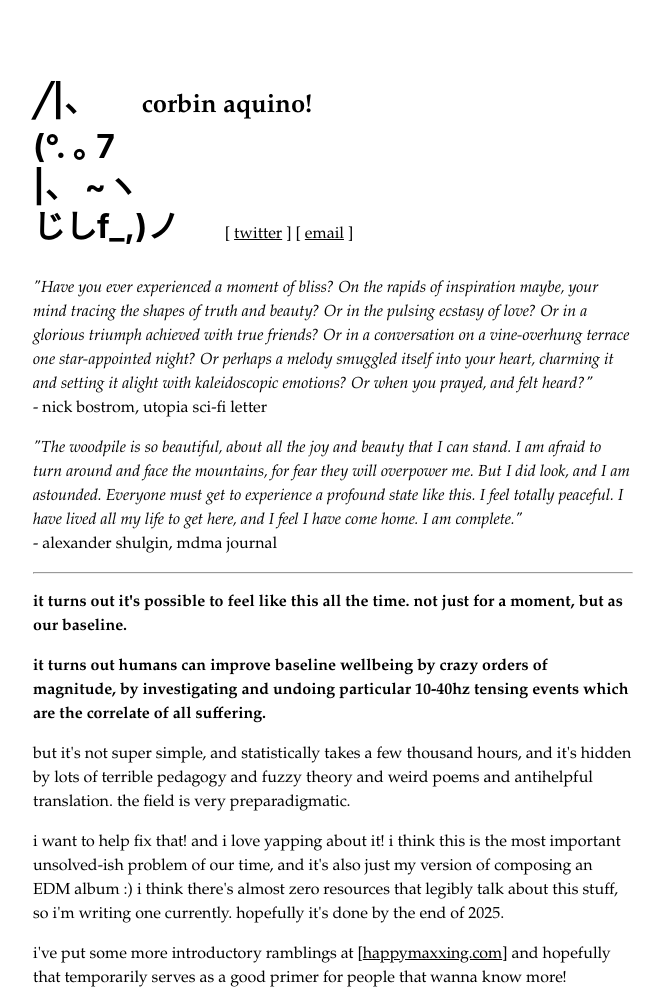
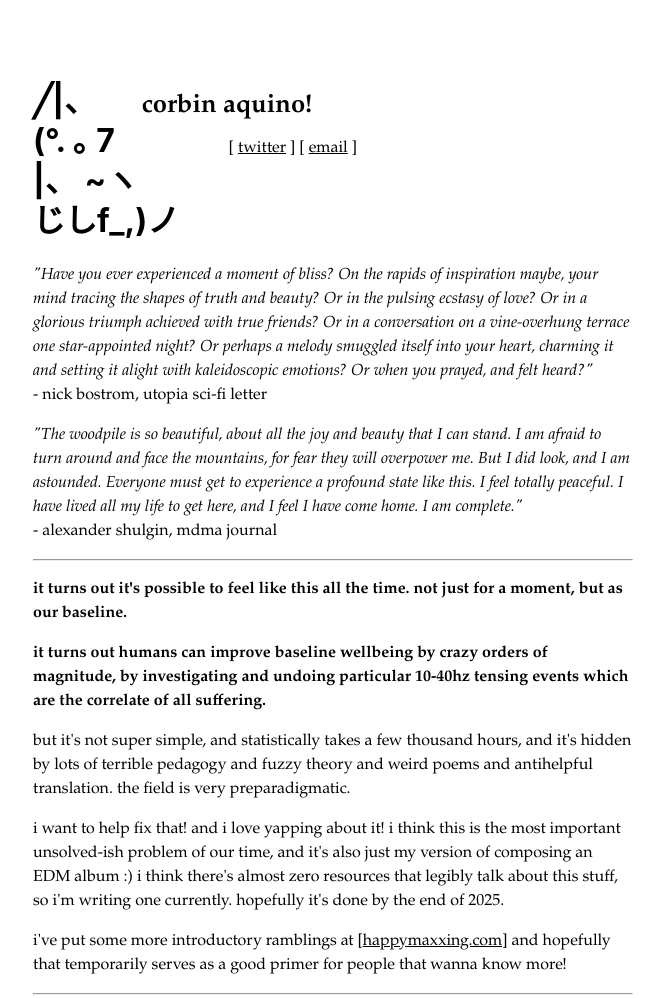
Before and after one commit to ubercorb77/corbinaquino-website, a plain HTML site: page index.html in a window 1280 px wide. Shown: the top 998 px of the page, without its empty margins (307-971 px from the left). Drawn offline with nearby package versions, Linux system fonts and the light colour scheme; no server answers.

Commit message:
nicer header

```diff
--- a/index.html
+++ b/index.html
@@ -5,15 +5,22 @@
     <meta name="viewport" content="width=device-width, initial-scale=1.0">
     <title>corbin aquino!</title>
     <style>
-        body, #name, .cat-links {
-            font-family: "Palatino", "Palatino Linotype", "Book Antiqua", serif;
+        :root {
+            --font-family: "Palatino", "Palatino Linotype", "Book Antiqua", serif;
         }
 
+
         body {
+            font-family: var(--font-family);
             padding: 20px;
             margin: 40px auto;
             max-width: 600px;
             line-height: 1.5em;
+        }
+
+        #name, .cat-links {
+            font-family: var(--font-family);
+            line-height: 1;
         }
 
         #name {
@@ -51,13 +58,14 @@
     </script>
 </head>
 <body>
-    <h1 id="cat">
+
+<h1 id="cat">
 ╱|、&nbsp;&nbsp;&nbsp;&nbsp;&nbsp;&nbsp;<span id="name">corbin aquino!</span> <br>
-(°. ｡ 7
+(°. ｡ 7&nbsp;&nbsp;&nbsp;&nbsp;&nbsp;&nbsp;&nbsp;&nbsp;&nbsp;&nbsp;&nbsp;&nbsp;&nbsp;&nbsp;&nbsp;<span class="cat-links">[ <a href="https://x.com/corbindreams">twitter</a> ] [ <a href="mailto:corbin_aquino@brown.edu">email</a> ]</span>
 <br>
 |、 ~ヽ
 <br>
-じしf_,)ノ&nbsp;&nbsp;&nbsp;&nbsp;&nbsp;&nbsp;<span class="cat-links">[ <a href="https://x.com/corbindreams">twitter</a> ] [ <a href="mailto:corbin_aquino@brown.edu">email</a> ]</span>
+じしf_,)ノ
 </h1>
 
     <p><span class="quote">"Have you ever experienced a moment of bliss? On the rapids of inspiration maybe, your mind tracing the shapes of truth and beauty? Or in the pulsing ecstasy of love? Or in a glorious triumph achieved with true friends? Or in a conversation on a vine-overhung terrace one star-appointed night? Or perhaps a melody smuggled itself into your heart, charming it and setting it alight with kaleidoscopic emotions? Or when you prayed, and felt heard?"</span><br>- nick bostrom, utopia sci-fi letter</p>
```
